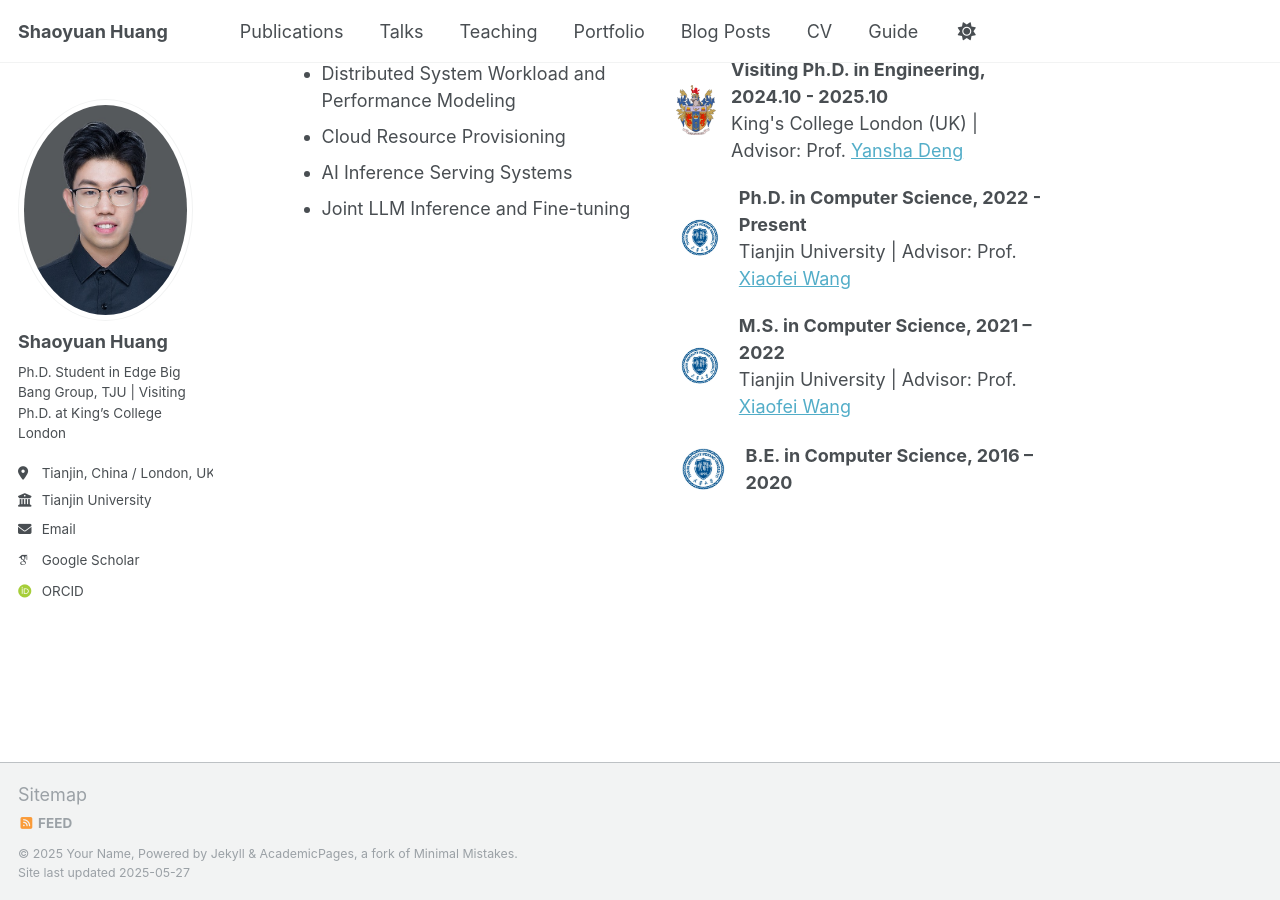
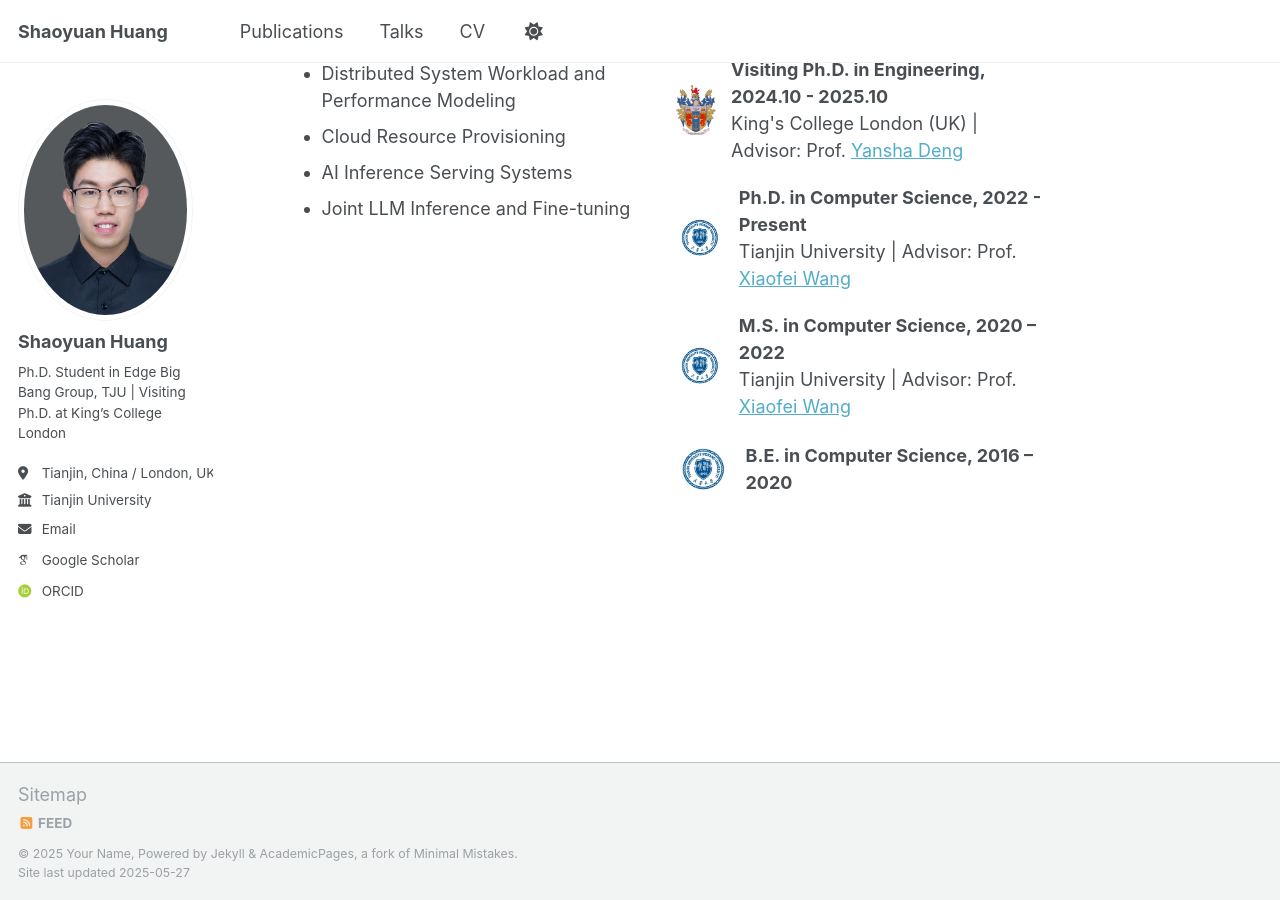
Before and after one commit to hsy23/ShaoyuanHuang, a Jekyll site: the page built from _pages/about.md, in a window 1280 px wide and 900 px high, scrolled down 621 px. Built offline with Jekyll 4.4.1, drawn with Linux system fonts in a browser that asks for light colours; some web fonts are replaced.

Commit message:
修改导航栏

```diff
--- a/_pages/about.md
+++ b/_pages/about.md
@@ -59,7 +59,7 @@ I’m passionate about building intelligent, high-performance (high-throughput a
         <img src="{{ site.baseurl }}/images/logos/tju-logo.png" alt="TJU Logo" style="width: 100%;">
       </div>
       <div>
-        <p style="margin: 0; font-weight: bold;">M.S. in Computer Science, 2021 – 2022</p>
+        <p style="margin: 0; font-weight: bold;">M.S. in Computer Science, 2020 – 2022</p>
         <p style="margin: 0;">Tianjin University | Advisor: Prof. <a href="http://www.drxiaofei.wang/index.html">Xiaofei Wang</a></p>
       </div>
     </div>
```
Also changed, not shown: _data/navigation.yml (+8 -8 lines).
